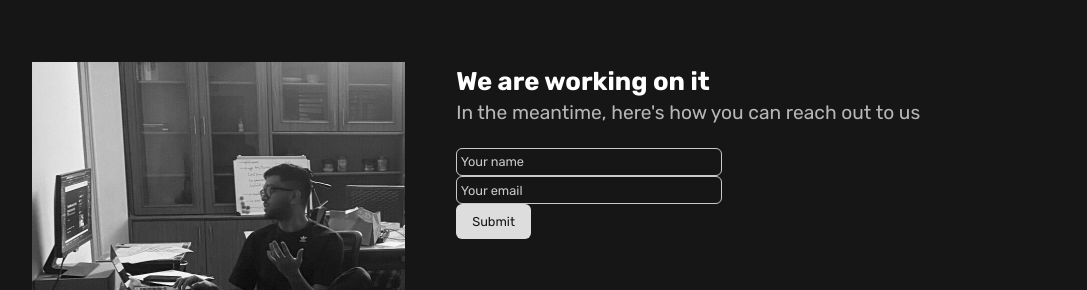
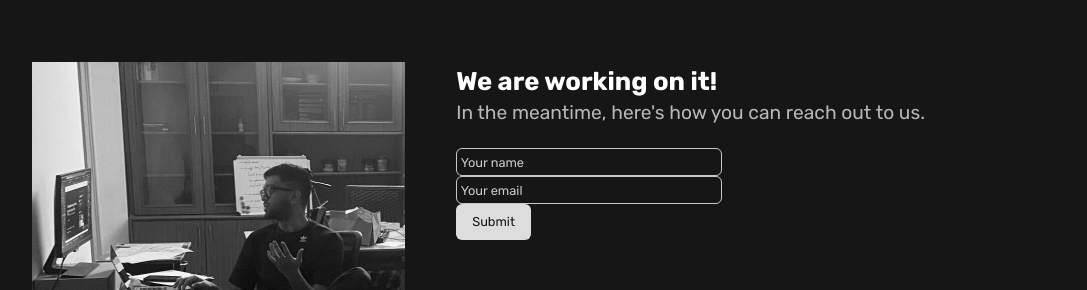
Before and after one commit to gopal-kaul/townsquare, a Next.js app: page / in a window 1280 px wide. Shown: the part 4624-4914 px from the top of the page, without its empty margins (96-1183 px from the left). Built offline with nearby package versions, Linux system fonts and the light colour scheme.

Commit message:
Minor end fixes

```diff
--- a/pages/index.js
+++ b/pages/index.js
@@ -259,16 +259,16 @@ export default function Home() {
             <img src="i9.png" className="object-cover" />
           </div>
           <div className="flex flex-col pt-[5%] md:pt-0">
-            <h2 className="text-white font-bold text-[4vw] md:text-[3vw] lg:text-[2vw]">
-              We are working on it
+            <h2 className="text-white font-bold text-[7vw] md:text-[3vw] lg:text-[2vw]">
+              We are working on it!
             </h2>
-            <h4 className="text-[#B7B7B7] text-[3vw] md:text-[2vw] lg:text-[1.5vw] leading-tight">
-              In the meantime, here&apos;s how you can reach out to us
+            <h4 className="text-[#B7B7B7] text-[4.5vw] md:text-[2vw] lg:text-[1.5vw] leading-tight">
+              In the meantime, here&apos;s how you can reach out to us.
             </h4>
             <form
               action="/api/email"
               method="POST"
-              className="flex flex-col text-[2.5vw] md:text-[2vw] lg:text-[1vw] w-fit gap-[5%] pt-[5%]"
+              className="flex flex-col text-[4vw] md:text-[2vw] lg:text-[1vw] w-fit gap-[5%] md:gap-[10%] pt-[5%] pb-[10%] md:pb-0"
               onSubmit={(e) => {
                 e.preventDefault();
                 const form = e.currentTarget;
@@ -297,7 +297,7 @@ export default function Home() {
                 placeholder="John Doe"
                 type="text"
                 name="name"
-                className="bg-transparent placeholder:text-[#3F3F3F] md:placeholder:text-[#C9C9C9] text-[#676767] border border-[#C9C9C9] p-[2%] focus:outline-none w-[150%] rounded-md md:hidden"
+                className="bg-transparent placeholder:text-[#3F3F3F] md:placeholder:text-[#C9C9C9] text-[#676767] border border-[#C9C9C9] py-1 px-[2%] focus:outline-none w-[150%] rounded-md md:hidden"
               />
               <label className="md:hidden text-[#C9C9C9]">Email</label>
               <input
@@ -310,7 +310,7 @@ export default function Home() {
                 placeholder="Johndoe@hmail.com"
                 type="email"
                 name="email"
-                className="bg-transparent placeholder:text-[#3F3F3F] md:placeholder:text-[#C9C9C9] text-[#676767] border border-[#C9C9C9] p-[2%] focus:outline-none w-[150%] rounded-md md:hidden"
+                className="bg-transparent placeholder:text-[#3F3F3F] md:placeholder:text-[#C9C9C9] text-[#676767] border border-[#C9C9C9] py-1 px-[2%] focus:outline-none w-[150%] rounded-md md:hidden"
               />
               <button
                 className="w-[150%] md:w-fit px-4 rounded-md py-2 text-[#161616] bg-[#DDDDDD]"
```
